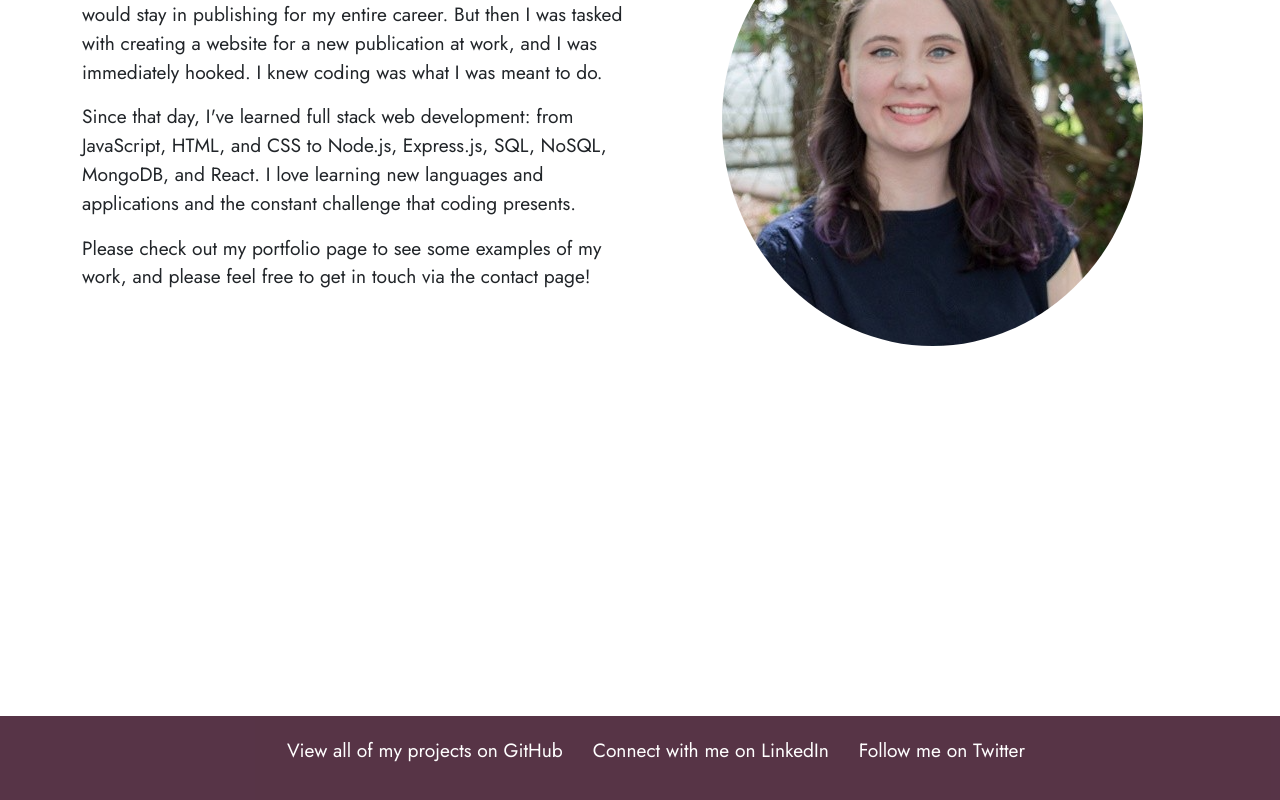
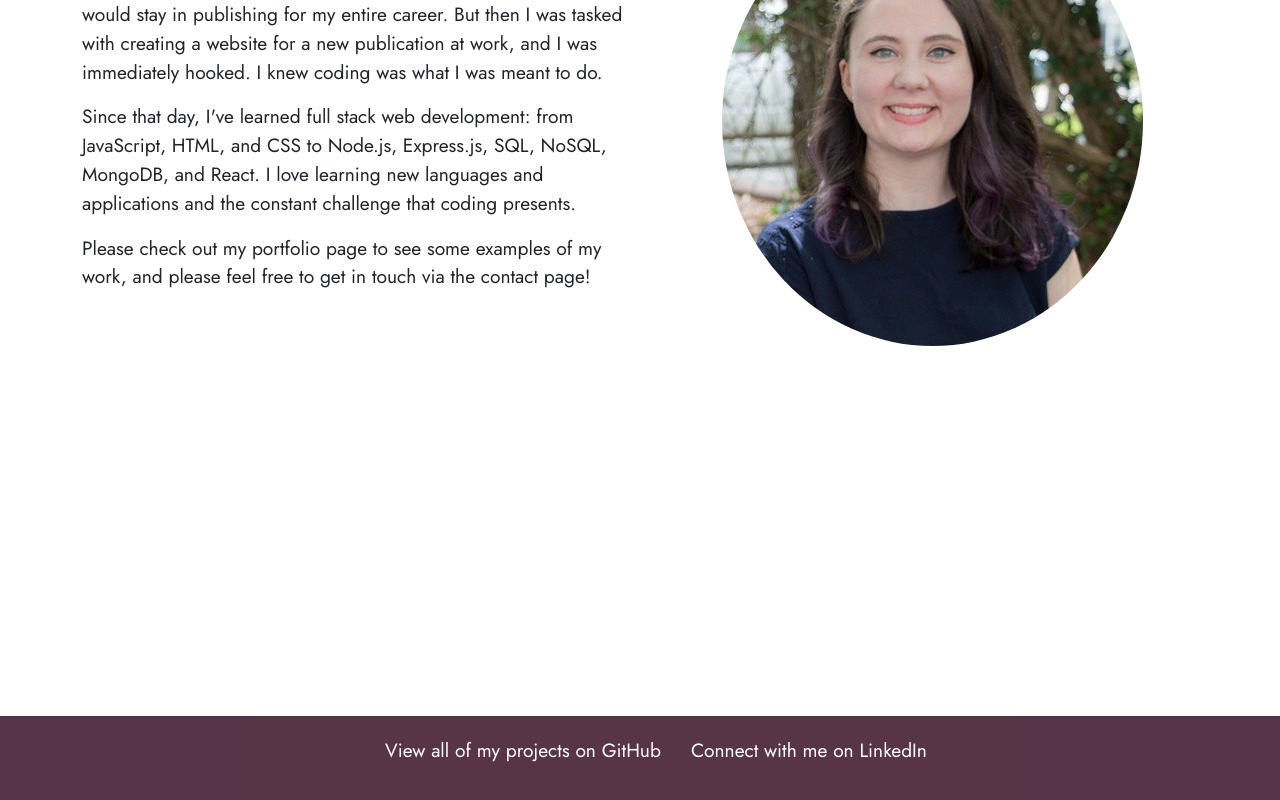
Before and after one commit to beatricekallen/react-portfolio, a React (Create React App) app: page / in a window 1280 px wide. Shown: the part 272-1072 px from the top of the page. Built offline with nearby package versions, Linux system fonts and the light colour scheme; a web font is replaced by a local one.

Commit message:
updates links to open in new tab

```diff
--- a/src/components/Footer/index.js
+++ b/src/components/Footer/index.js
@@ -10,7 +10,7 @@ const Footer = () => {
           <a
             href="https://github.com/beatricekallen"
             target="_blank"
-            rel="noreferrer"
+            rel="noopener noreferrer"
             className="footer-a"
           >
             View all of my projects on GitHub
@@ -20,20 +20,10 @@ const Footer = () => {
           <a
             href="https://www.linkedin.com/in/beatrice-k-allen/"
             target="_blank"
-            rel="noreferrer"
+            rel="noopener noreferrer"
             className="footer-a"
           >
             Connect with me on LinkedIn
-          </a>
-        </li>
-        <li>
-          <a
-            href="https://twitter.com/beatricekallen"
-            target="_blank"
-            rel="noreferrer"
-            className="footer-a"
-          >
-            Follow me on Twitter
           </a>
         </li>
       </ul>
--- a/src/components/Project/index.js
+++ b/src/components/Project/index.js
@@ -19,10 +19,20 @@ const Project = ({ projects }) => {
               <Card.Body className="card-body">
                 <Card.Title>{project.title}</Card.Title>
                 <Card.Text>{project.description}</Card.Text>
-                <Button href={project.github} className="button">
+                <Button
+                  href={project.github}
+                  target="_blank"
+                  rel="noopener noreferrer"
+                  className="button"
+                >
                   Check it out on GitHub
                 </Button>
-                <Button href={project.deployed} className="button">
+                <Button
+                  href={project.deployed}
+                  target="_blank"
+                  rel="noopener noreferrer"
+                  className="button"
+                >
                   Check out the deployed app
                 </Button>
               </Card.Body>
```
